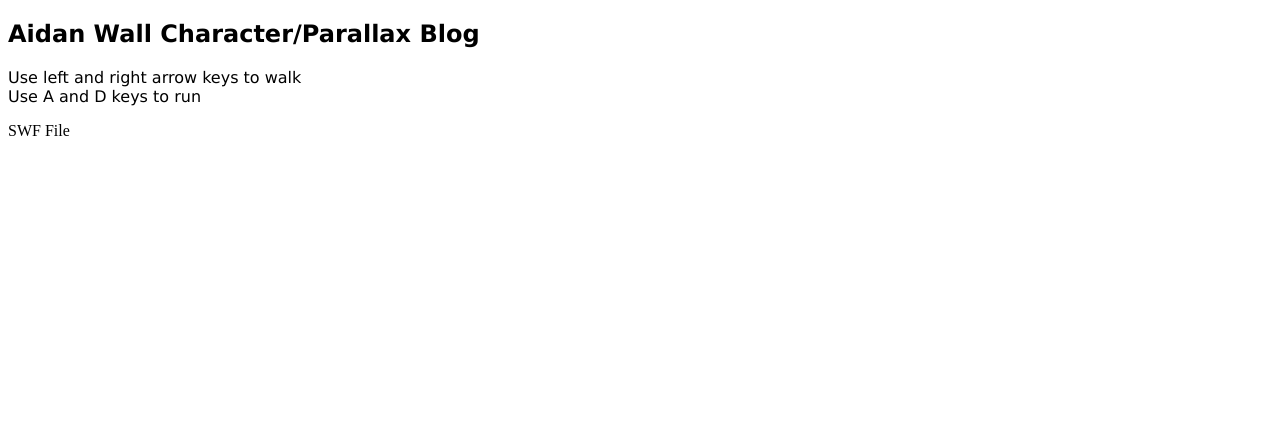
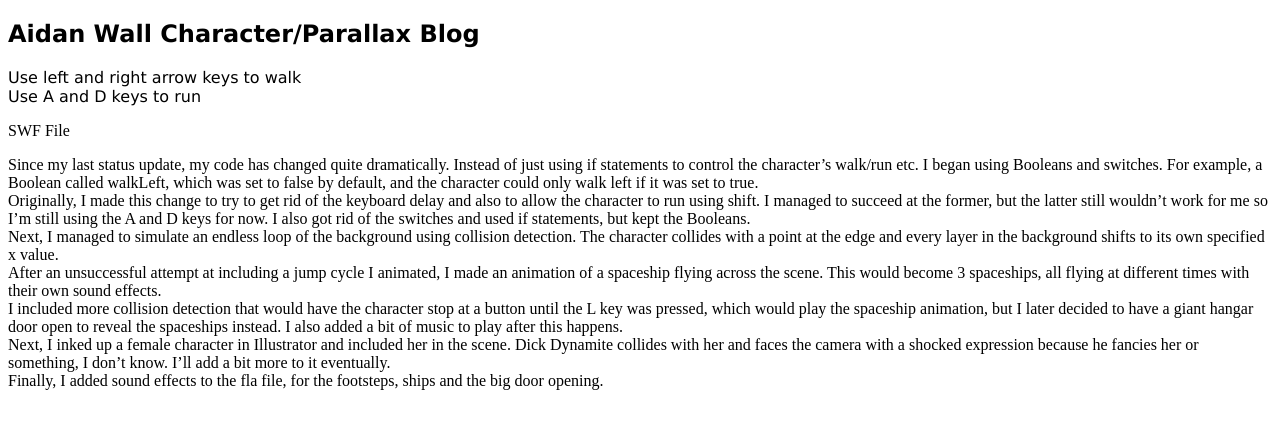
Before and after one commit to AidanJWall/AidanJWall.github.io, a plain HTML site: page index.html in a window 1280 px wide. Drawn offline with Linux system fonts and the light colour scheme.

Commit message:
Status Update No.2

```diff
--- a/index.html
+++ b/index.html
@@ -15,5 +15,20 @@
             </p>
         </section>
 		<object width="1000" height="1000" data="dickdynamite.swf">SWF File</object>
+        <p>
+        	Since my last status update, my code has changed quite dramatically. Instead of just using if statements to control the character’s walk/run etc. I began using Booleans and switches. For example, a Boolean called walkLeft, which was set to false by default, and the character could only walk left if it was set to true.
+		<br/>
+Originally, I made this change to try to get rid of the keyboard delay and also to allow the character to run using shift. I managed to succeed at the former, but the latter still wouldn’t work for me so I’m still using the A and D keys for now. I also got rid of the switches and used if statements, but kept the Booleans.
+		<br/>
+Next, I managed to simulate an endless loop of the background using collision detection. The character collides with a point at the edge and every layer in the background shifts to its own specified x value.
+		<br/>
+After an unsuccessful attempt at including a jump cycle I animated, I made an animation of a spaceship flying across the scene. This would become 3 spaceships, all flying at different times with their own sound effects.
+		<br/>
+I included more collision detection that would have the character stop at a button until the L key was pressed, which would play the spaceship animation, but I later decided to have a giant hangar door open to reveal the spaceships instead. I also added a bit of music to play after this happens.
+		<br/>
+Next, I inked up a female character in Illustrator and included her in the scene. Dick Dynamite collides with her and faces the camera with a shocked expression because he fancies her or something, I don’t know. I’ll add a bit more to it eventually.
+		<br/>
+Finally, I added sound effects to the fla file, for the footsteps, ships and the big door opening.
+        </p>
 	</body>
 </html>
```
Also changed, not shown: 1 other file.
